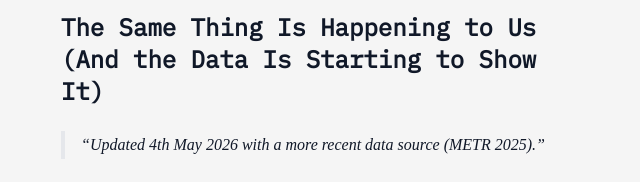
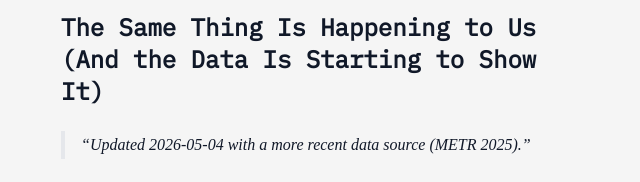
Before and after one commit to mwalterskirchen/mwalterskirchen.dev, an Astro site: page /blog/piloting-agentic-engineering in a window 1280 px wide. Shown: the part 1900-2082 px from the top of the page, 259-899 px from the left. Built offline with nearby package versions, Linux system fonts and the light colour scheme; Astro itself is replaced by a stand-in of ours; a web font is replaced by a local one.

Commit message:
chore: fix date format

```diff
--- a/content/blogs/piloting-agentic-engineering.md
+++ b/content/blogs/piloting-agentic-engineering.md
@@ -34,7 +34,7 @@ The common thread: pilots had been promoted from _operators_ to _supervisors_ of
 
 ## The Same Thing Is Happening to Us (And the Data Is Starting to Show It)
 
-> Updated 4th May 2026 with a more recent data source (METR 2025).
+> Updated 2026-05-04 with a more recent data source (METR 2025).
 
 When I started writing this, I assumed the research hadn't caught up yet. It turns out it has. I just hadn't gone looking.
 
```
